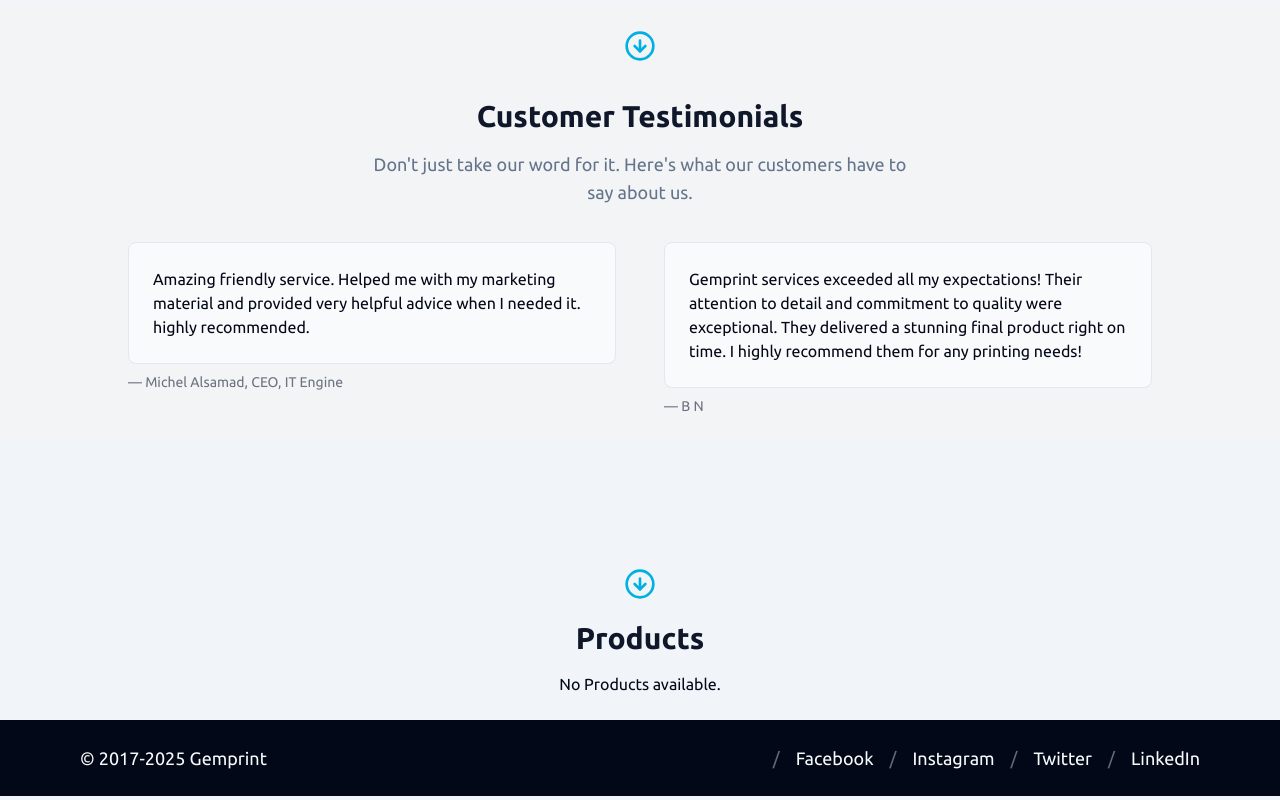
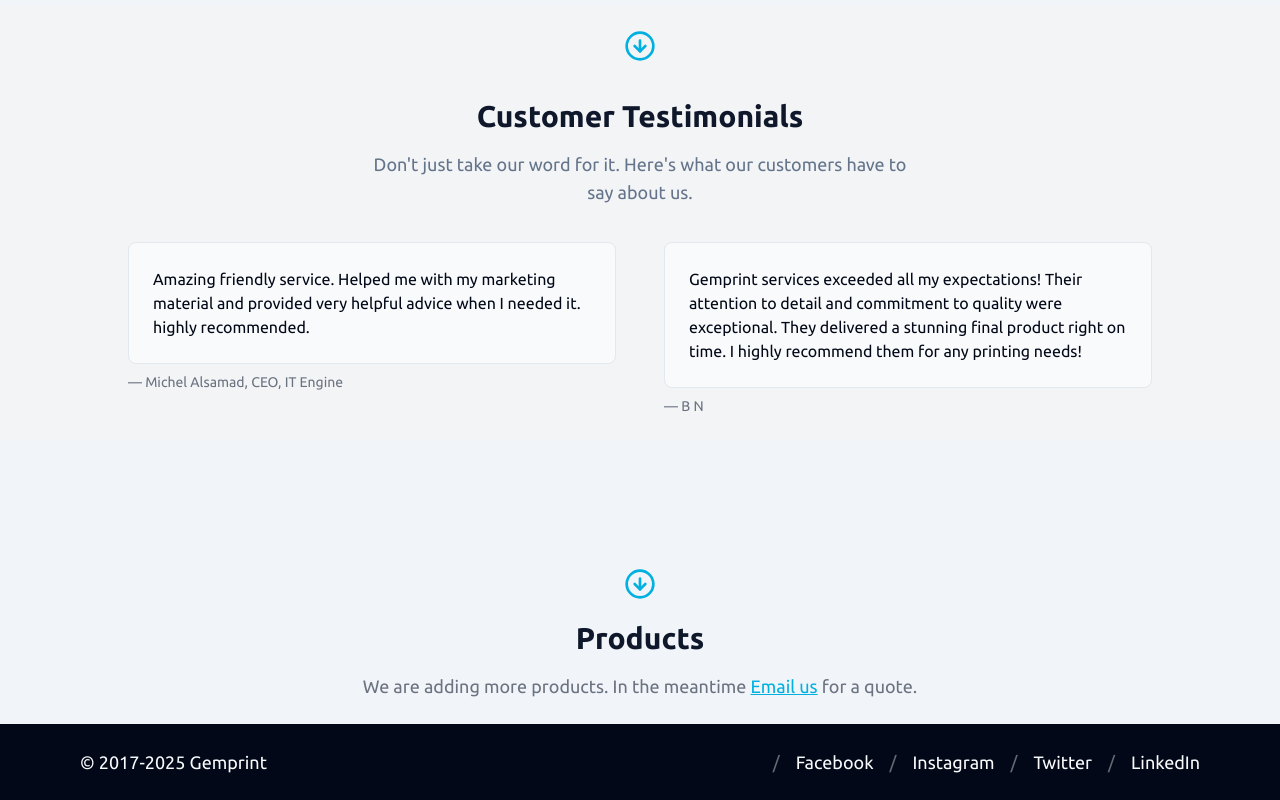
Before and after one commit to propbono/gemprint.ca, a Next.js app: page /print-products/banners-signage in a window 1280 px wide. Shown: the part 942-1742 px from the top of the page. Built offline with nearby package versions, Linux system fonts and the light colour scheme; no server answers.

Commit message:
fix: update styling

```diff
--- a/src/app/(public)/print-products/[category]/page.tsx
+++ b/src/app/(public)/print-products/[category]/page.tsx
@@ -29,7 +29,7 @@ export default async function Category({
     <>
       {/* Hero */}
       <Section className="gradient-primary flex w-full xl:min-h-[70vh] xl:items-center">
-        <Container className="grid grid-cols-1 gap-4 md:grid-cols-3 lg:pt-32">
+        <Container className="grid grid-cols-1 gap-4 lg:grid-cols-3 lg:pt-32">
           <div className="col-span-1 flex flex-col items-start md:col-span-2">
             <Heading as="h2" className="mb-3 lg:mb-3">
               {categoryInfo.name}
@@ -60,7 +60,7 @@ export default async function Category({
               />
             </AspectRatio>
           </div>
-          <div className="col-span-1  md:col-span-2 lg:col-span-1 lg:col-start-2">
+          <div className="col-span-1 hidden sm:block  md:col-span-2 lg:col-span-1 lg:col-start-2">
             <AspectRatio
               ratio={16 / 9}
               className="relative overflow-hidden rounded-md"
@@ -74,7 +74,7 @@ export default async function Category({
               />
             </AspectRatio>
           </div>
-          <div className="col-span-1">
+          <div className="col-span-1 hidden sm:block">
             <AspectRatio
               ratio={16 / 9}
               className="relative overflow-hidden rounded-md"
@@ -124,7 +124,18 @@ export default async function Category({
               <ProductsCarousel products={products} />
             </div>
           ) : (
-            <div className="text-center">No Products available.</div>
+            <div className="text-center">
+              <p className="text-lg text-gray-500">
+                We are adding more products. In the meantime{" "}
+                <a
+                  href="mailto:orders@gemprint.ca"
+                  className="text-primary underline"
+                >
+                  Email us
+                </a>{" "}
+                for a quote.
+              </p>
+            </div>
           )}
         </Container>
       </Section>
```
